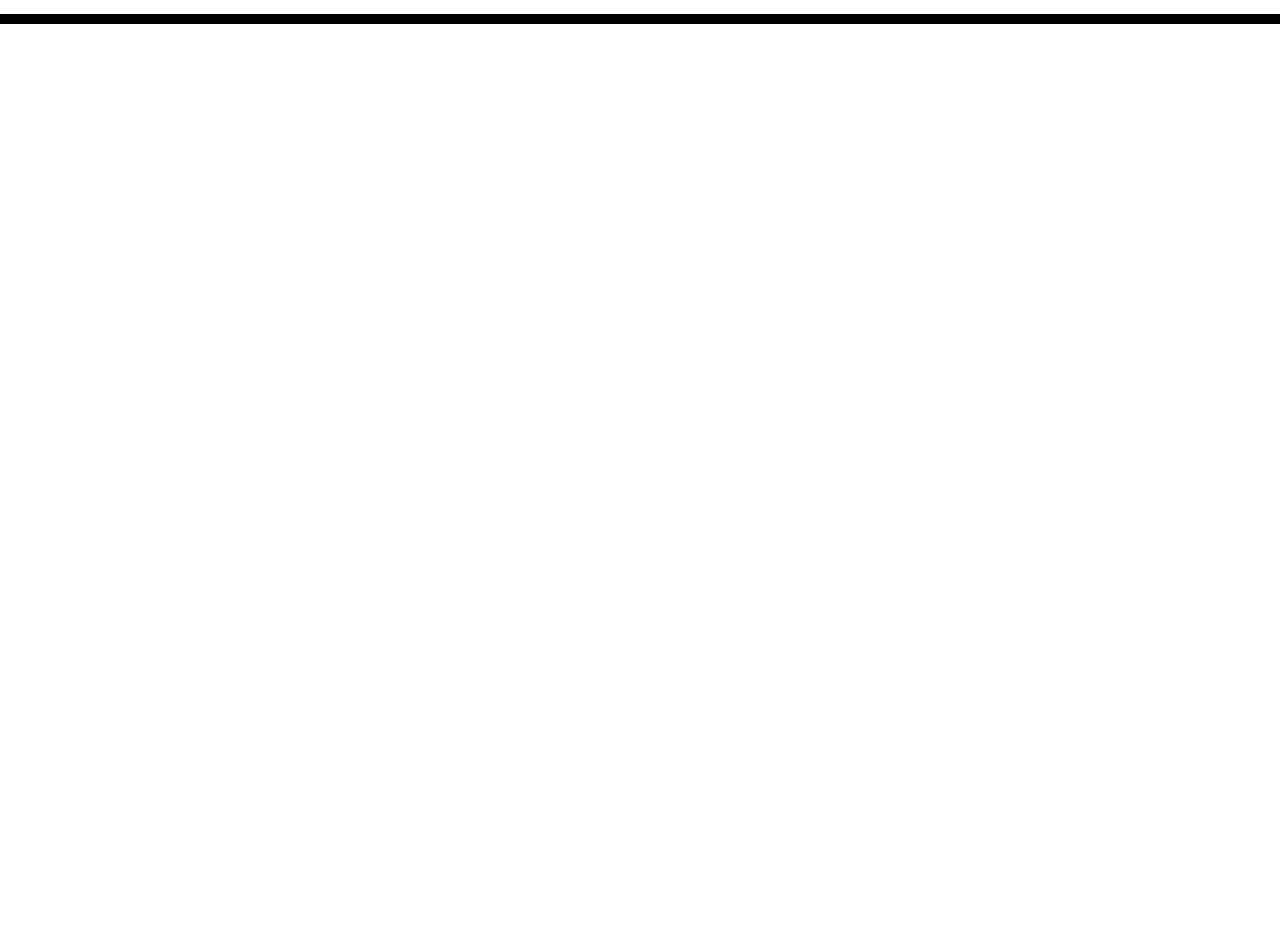
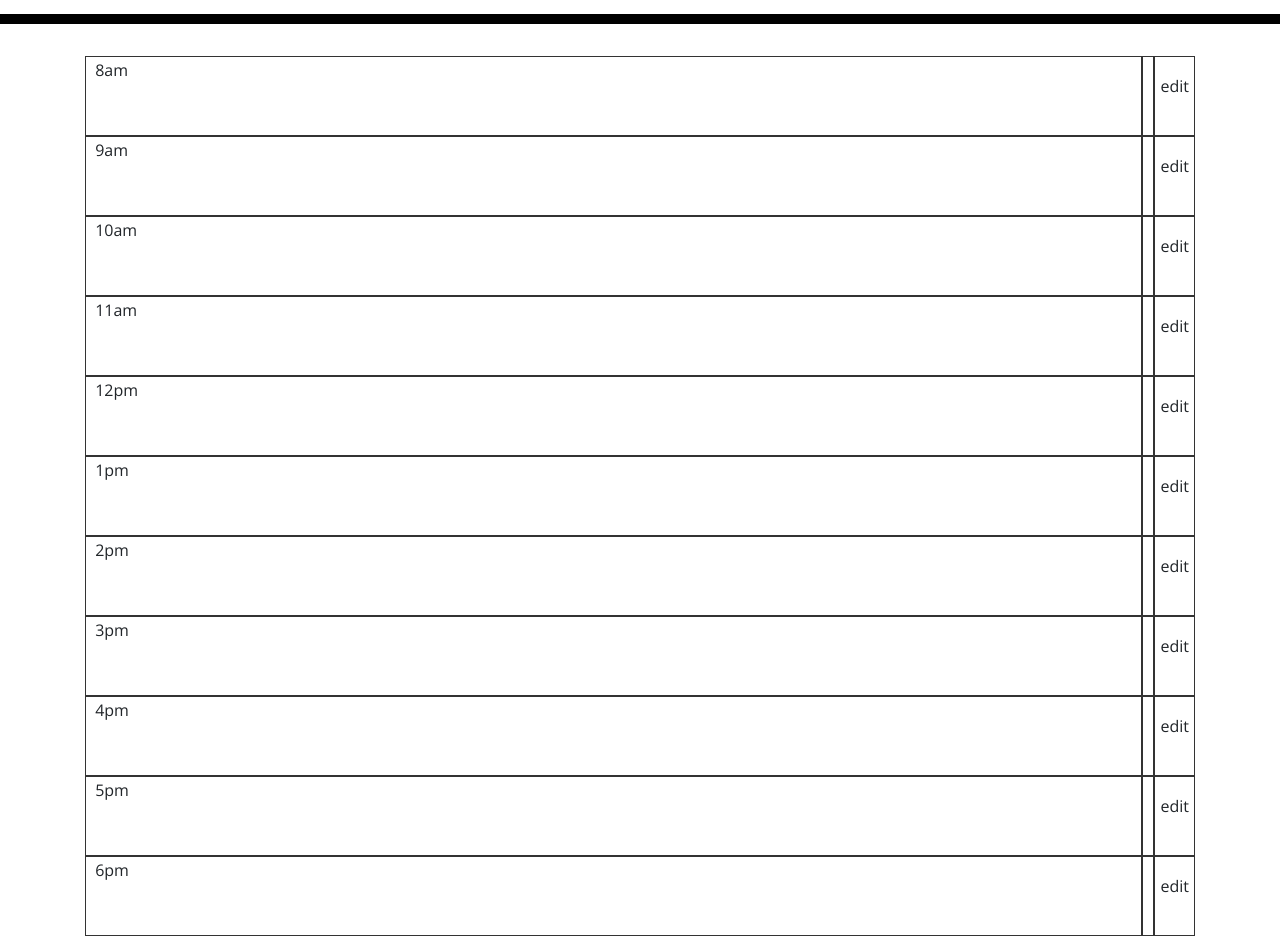
Before and after one commit to Keltonlea/Work-Day-Scheduler, a plain HTML site: page index.html in a window 1280 px wide. Shown: the part 280-1216 px from the top of the page. Before the commit the page ends 800 px from the top, so only its background shows below. Drawn offline with nearby package versions, Linux system fonts and the light colour scheme.

Commit message:
basic table set up

```diff
--- a/assets/script.js
+++ b/assets/script.js
@@ -1,4 +1,19 @@
-var currentDay = document.getElementById("#currentDay");
-
 var today = moment();
 $("#currentDay").text(today.format("dddd, MMM Do, YYYY"));
+
+var colorcode = document.querySelector("colorcode");
+
+// var currentHour = (new Date()).getHours();
+// $('.colorcode')
+//   .each(function(){
+//     var val = parseInt($(this).prop('id'));
+//     if(val > currentHour && val < currentHour + 6){
+//       $(this).css('background-color','Blue');
+//     }else if(val < currentHour && val > currentHour-6){
+//       $(this).css('background-color','Red');
+//     }else if(val === currentHour){
+//       $(this).css('background-color','Green');
+//     }else{
+//       $(this).css('background-color','White');
+//     }
+//   });
--- a/assets/style.css
+++ b/assets/style.css
@@ -11,11 +11,6 @@ body {
     align-items: center;
   }
 
-  .lead {
-    display: flex;
-    justify-content: center;
-    align-items: center;
-  }
   textarea {
     background: transparent;
     border: none;
@@ -34,7 +29,20 @@ body {
     border-bottom: 10px solid black;
   }
 
+  .container {
+    display:table;
+  }
 
+  .container .row {
+    display:table-row;
+
+  }
+
+  .container .row .col {
+    display:table-cell;
+    padding:5px;
+    border:1px solid #333;
+  }
   .description {
     white-space: pre-wrap;
   }
--- a/index.html
+++ b/index.html
@@ -30,8 +30,67 @@
       <p class="lead">A simple calendar app for scheduling your work day</p>
       <p id="currentDay" class="lead"></p>
     </header>
-    <div class="container">
+
       <!-- Timeblocks go here -->
+
+
+<div class="container" spellcheck="false">
+    <div class="row my-row">
+        <div class="col my-col col-a1 colorcode" id="8"> 8am </div>
+        <div class="col my-col col-a2 edit_cont" > </div>
+        <div class="col my-col col-a3 edit_btn"> edit </div>
+    </div>
+    <div class="row my-row">
+        <div class="col my-col col-a1 colorcode" id="9"> 9am </div>
+        <div class="col my-col col-a2 edit_cont" > </div>
+        <div class="col my-col col-a3 edit_btn"> edit </div>
+    </div>
+    <div class="row my-row" >
+        <div class="col my-col col-b1 colorcode" id="10"> 10am </div>
+        <div class="col my-col col-b2 edit_cont">  </div>
+        <div class="col my-col col-b3 edit_btn"> edit </div>
+    </div>
+    <div class="row my-row" >
+        <div class="col my-col col-b1 colorcode" id="11"> 11am </div>
+        <div class="col my-col col-b2 edit_cont">  </div>
+        <div class="col my-col col-b3 edit_btn"> edit </div>
+    </div>
+    <div class="row my-row" >
+        <div class="col my-col col-b1 colorcode" id="12"> 12pm </div>
+        <div class="col my-col col-b2 edit_cont">  </div>
+        <div class="col my-col col-b3 edit_btn"> edit </div>
+    </div>
+    <div class="row my-row" >
+        <div class="col my-col col-b1 colorcode" id="13"> 1pm </div>
+        <div class="col my-col col-b2 edit_cont">  </div>
+        <div class="col my-col col-b3 edit_btn"> edit </div>
+    </div>
+    <div class="row my-row">
+        <div class="col my-col col-a1 colorcode" id="14"> 2pm </div>
+        <div class="col my-col col-a2 edit_cont" > </div>
+        <div class="col my-col col-a3 edit_btn"> edit </div>
+    </div>
+    <div class="row my-row">
+        <div class="col my-col col-a1 colorcode" id="15"> 3pm </div>
+        <div class="col my-col col-a2 edit_cont" > </div>
+        <div class="col my-col col-a3 edit_btn"> edit </div>
+    </div>
+    <div class="row my-row">
+        <div class="col my-col col-a1 colorcode" id="16"> 4pm </div>
+        <div class="col my-col col-a2 edit_cont" > </div>
+        <div class="col my-col col-a3 edit_btn"> edit </div>
+    </div>
+    <div class="row my-row">
+        <div class="col my-col col-a1 colorcode" id="17"> 5pm </div>
+        <div class="col my-col col-a2 edit_cont" > </div>
+        <div class="col my-col col-a3 edit_btn"> edit </div>
+    </div>
+    <div class="row my-row">
+        <div class="col my-col col-a1 colorcode" id="18"> 6pm </div>
+        <div class="col my-col col-a2 edit_cont" > </div>
+        <div class="col my-col col-a3 edit_btn"> edit </div>
+    </div>
+</div>
     </div>
 
     <script src="https://cdnjs.cloudflare.com/ajax/libs/jquery/3.2.1/jquery.min.js"></script>
```
